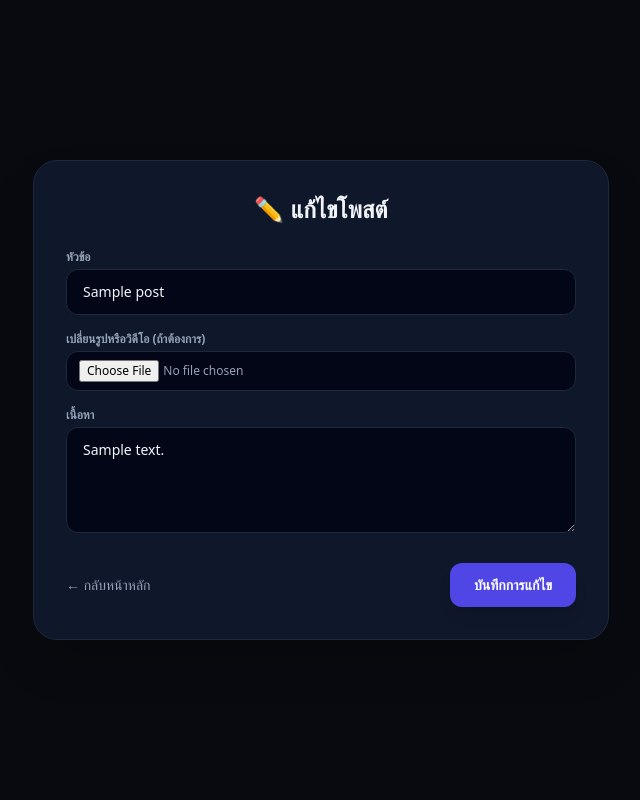
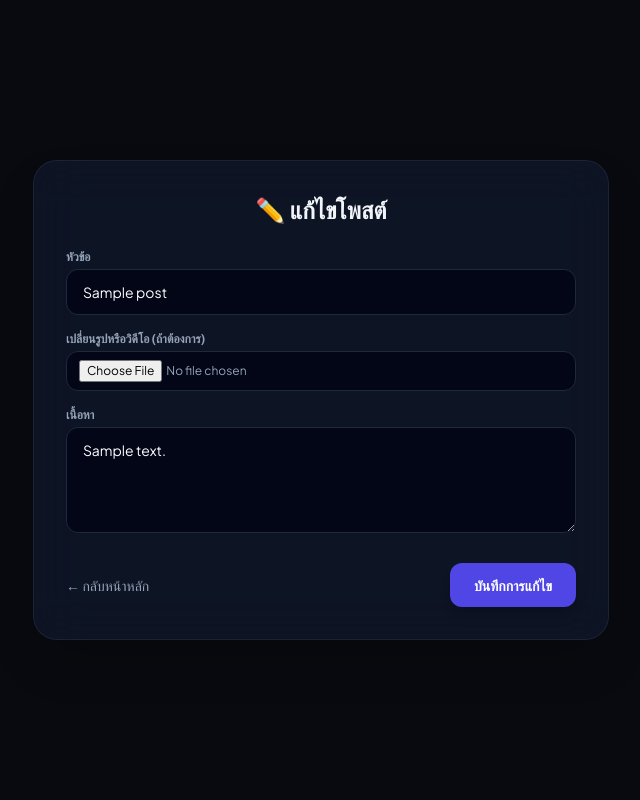
Before and after one commit to sittisak2009/Personal-Blog, a Flask app: page /edit/1 in a window 1280 px wide. Shown: the whole page, without its empty margins (319-959 px from the left). Run offline with Flask 3, Linux system fonts and the light colour scheme; a user stored in the database is signed in; tables that the repository leaves empty hold one stand-in row (values such as "Sample post"); some libraries are stand-ins or nearby versions.

Commit message:
Update edit.html

```diff
--- a/templates/edit.html
+++ b/templates/edit.html
@@ -5,14 +5,17 @@
     <meta name="viewport" content="width=device-width, initial-scale=1.0">
     <title>แก้ไขโพสต์ • CyberSpace</title>
     <script src="https://cdn.tailwindcss.com"></script>
+    <link href="https://fonts.googleapis.com/css2?family=Plus+Jakarta+Sans:wght@300;400;500;600;700;800&display=swap" rel="stylesheet">
+    <style>body { font-family: 'Plus Jakarta Sans', sans-serif; }</style>
 </head>
-<body class="bg-[#090a0f] text-slate-100 min-h-screen flex items-center justify-center p-6">
-    <div class="bg-slate-900 border border-slate-800 p-8 rounded-3xl w-full max-w-xl shadow-2xl">
+<body class="bg-[#090a0f] text-slate-100 min-h-screen flex items-center justify-center p-6 relative">
+    <div class="bg-slate-900/80 backdrop-blur-xl border border-slate-800/80 p-8 rounded-3xl w-full max-w-xl shadow-2xl relative z-10">
         <h2 class="text-2xl font-extrabold mb-6 text-center">✏️ แก้ไขโพสต์</h2>
+
         <form action="/edit/{{ post.id }}" method="POST" enctype="multipart/form-data" class="space-y-4">
             <div>
                 <label class="block text-xs font-bold text-slate-400 mb-1">หัวข้อ</label>
-                <input type="text" name="title" value="{{ post.title }}" required class="w-full bg-slate-950 border border-slate-800 rounded-xl px-4 py-3 text-sm focus:outline-none focus:border-cyan-500">
+                <input type="text" name="title" value="{{ post.title }}" required class="w-full bg-slate-950 border border-slate-800 rounded-xl px-4 py-3 text-sm focus:outline-none focus:border-cyan-500 text-white">
             </div>
             <div>
                 <label class="block text-xs font-bold text-slate-400 mb-1">เปลี่ยนรูปหรือวิดีโอ (ถ้าต้องการ)</label>
@@ -20,7 +23,7 @@
             </div>
             <div>
                 <label class="block text-xs font-bold text-slate-400 mb-1">เนื้อหา</label>
-                <textarea name="content" rows="4" required class="w-full bg-slate-950 border border-slate-800 rounded-xl px-4 py-3 text-sm focus:outline-none focus:border-cyan-500">{{ post.content }}</textarea>
+                <textarea name="content" rows="4" required class="w-full bg-slate-950 border border-slate-800 rounded-xl px-4 py-3 text-sm focus:outline-none focus:border-cyan-500 text-white">{{ post.content }}</textarea>
             </div>
             <div class="flex justify-between items-center pt-2">
                 <a href="/" class="text-slate-400 text-sm hover:text-white">← กลับหน้าหลัก</a>
```
